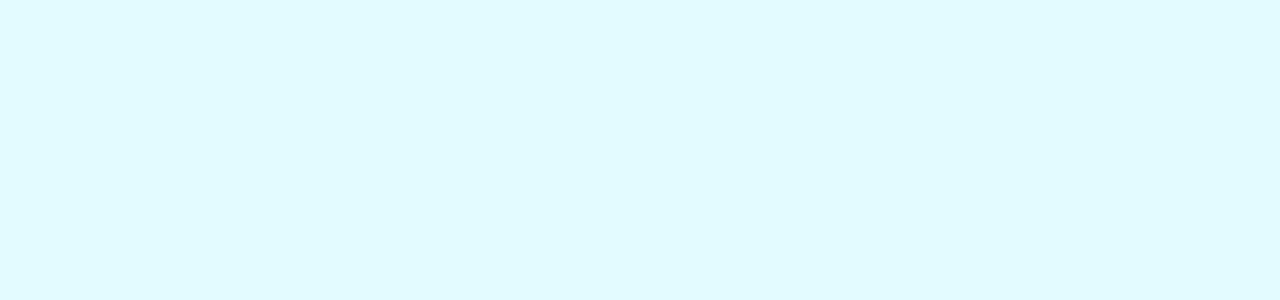
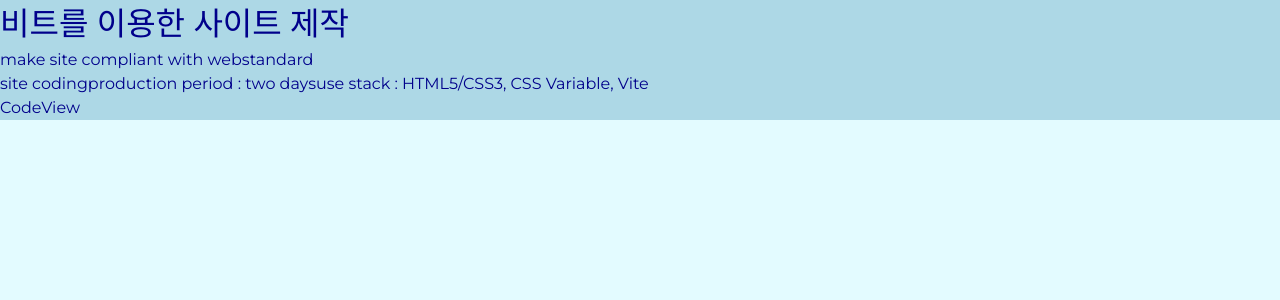
Before and after one commit to sini1004/PORTFOLIO, a React (Create React App) app: page /page-detail/1 in a window 1280 px wide. Before the commit this address had no page. Shown: the top 300 px of the page. Built offline with nearby package versions, Linux system fonts and the light colour scheme; a small style sheet from the web is missing; a web font is replaced by a local one.

Commit message:
siteDetail 페이지 추가 작업

```diff
--- a/src/App.js
+++ b/src/App.js
@@ -2,6 +2,9 @@ import React, { useEffect } from "react";
 import { BrowserRouter, Route, Routes } from "react-router-dom";
 
 import HomeView from "./views/HomeView";
+import Site from "./components/Site";
+import PageDetail from "./page/siteDetail";
+
 import lenis from "./utils/lenis";
 import link from "./utils/link";
 
@@ -13,7 +16,9 @@ const App = () => {
   return (
     <BrowserRouter>
       <Routes>
-        <Route path="/" element={<HomeView />}></Route>
+        <Route path="/" element={<HomeView />} />
+        <Route path="/site" element={<Site />} />
+        <Route path="/page-detail/:id" element={<PageDetail />} />
       </Routes>
     </BrowserRouter>
   );
--- a/src/assets/scss/section/_intro.scss
+++ b/src/assets/scss/section/_intro.scss
@@ -21,15 +21,13 @@
     opacity: 0.4; //임시 흐림효과
 
     .typing__effect {
-      width: 60%;
+      width: 56%;
       display: flex;
       align-items: center;
     }
 
     .intro__title {
-      width: 56%;
-      // font-size: 10vw;
-      font-size: 1vw;
+      font-size: 5vw;
       text-transform: uppercase;
       line-height: 1;
       font-weight: 800;
--- a/src/assets/scss/section/_site.scss
+++ b/src/assets/scss/section/_site.scss
@@ -54,6 +54,22 @@
 
         @media (max-width: 800px) {
           top: 160px;
+        }
+      }
+      &.s3 {
+        background-color: var(--subBg300);
+        top: 220px;
+
+        @media (max-width: 800px) {
+          top: 180px;
+        }
+      }
+      &.s4 {
+        background-color: var(--subBg400);
+        top: 240px;
+
+        @media (max-width: 800px) {
+          top: 200px;
         }
       }
       .num {
--- /dev/null
+++ b/src/assets/scss/section/_sitedetail.scss
@@ -0,0 +1,19 @@
+.page-detail.design1 {
+  background-color: lightblue;
+  color: darkblue;
+}
+
+.page-detail.design2 {
+  background-color: lightgreen;
+  color: darkgreen;
+}
+
+.page-detail.design3 {
+  background-color: lightcoral;
+  color: darkred;
+}
+
+.page-detail.design4 {
+  background-color: lightgoldenrodyellow;
+  color: goldenrod;
+}
--- a/src/assets/scss/style.scss
+++ b/src/assets/scss/style.scss
@@ -11,6 +11,7 @@
 @import "section/intro";
 @import "section/skill";
 @import "section/site";
+@import "section/sitedetail";
 @import "section/port";
 @import "section/contact";
 @import "section/footer";
--- a/src/components/Site.jsx
+++ b/src/components/Site.jsx
@@ -1,4 +1,5 @@
 import React from "react";
+import { Link } from "react-router-dom";
 
 import { siteText } from "../constants";
 
@@ -20,7 +21,9 @@ const Site = () => {
               </div>
               <h3 className="title">{site.title}</h3>
               <div className="btn">
-                <a href={site.code}>code</a>
+                {/* <a href={site.page}>page</a> */}
+                {/* <Link to={`/page-detail/${key + 1}`}>page</Link> */}
+                <Link to={`/page-detail/${site.id}`}>page</Link>
                 <a href={site.view}>view</a>
               </div>
               <div className="info">
--- a/src/constants/index.js
+++ b/src/constants/index.js
@@ -48,6 +48,7 @@ export const skillText = [
 
 export const siteText = [
   {
+    id: 1,
     text: ["make", "site compliant with", "webstandard"],
     title: "비트를 이용한 사이트 제작",
     code: "https://github.com/webstoryboy/port2023-vite",
@@ -59,6 +60,7 @@ export const siteText = [
     ],
   },
   {
+    id: 2,
     text: ["make", "site compliant with", "react.js"],
     title: "리액트를 이용한 사이트 제작",
     code: "https://github.com/webstoryboy/port2023-react",
@@ -70,6 +72,7 @@ export const siteText = [
     ],
   },
   {
+    id: 3,
     text: ["make", "site compliant with", "vue.js"],
     title: "뷰를 이용한 사이트 제작",
     code: "https://github.com/webstoryboy/port2023-vue",
@@ -81,6 +84,7 @@ export const siteText = [
     ],
   },
   {
+    id: 4,
     text: ["make", "site compliant with", "next.js"],
     title: "넥스트를 이용한 사이트 제작",
     code: "https://github.com/webstoryboy/port2023-next",
--- /dev/null
+++ b/src/page/siteDetail.jsx
@@ -0,0 +1,34 @@
+import React from "react";
+import { useParams } from "react-router-dom";
+import { siteText } from "../constants";
+
+const PageDetail = () => {
+  const { id } = useParams();
+  const site = siteText.find((item) => item.id === parseInt(id));
+
+  if (!site) {
+    return <div>Page not found</div>;
+  }
+
+  return (
+    <div className={`page-detail design${site.id}`}>
+      <h1>{site.title}</h1>
+      <p>{site.text.join(" ")}</p>
+      <div className="info">
+        {site.info.map((info, index) => (
+          <span key={index}>{info}</span>
+        ))}
+      </div>
+      <div className="btn">
+        <a href={site.code} target="_blank" rel="noopener noreferrer">
+          Code
+        </a>
+        <a href={site.view} target="_blank" rel="noopener noreferrer">
+          View
+        </a>
+      </div>
+    </div>
+  );
+};
+
+export default PageDetail;
```
